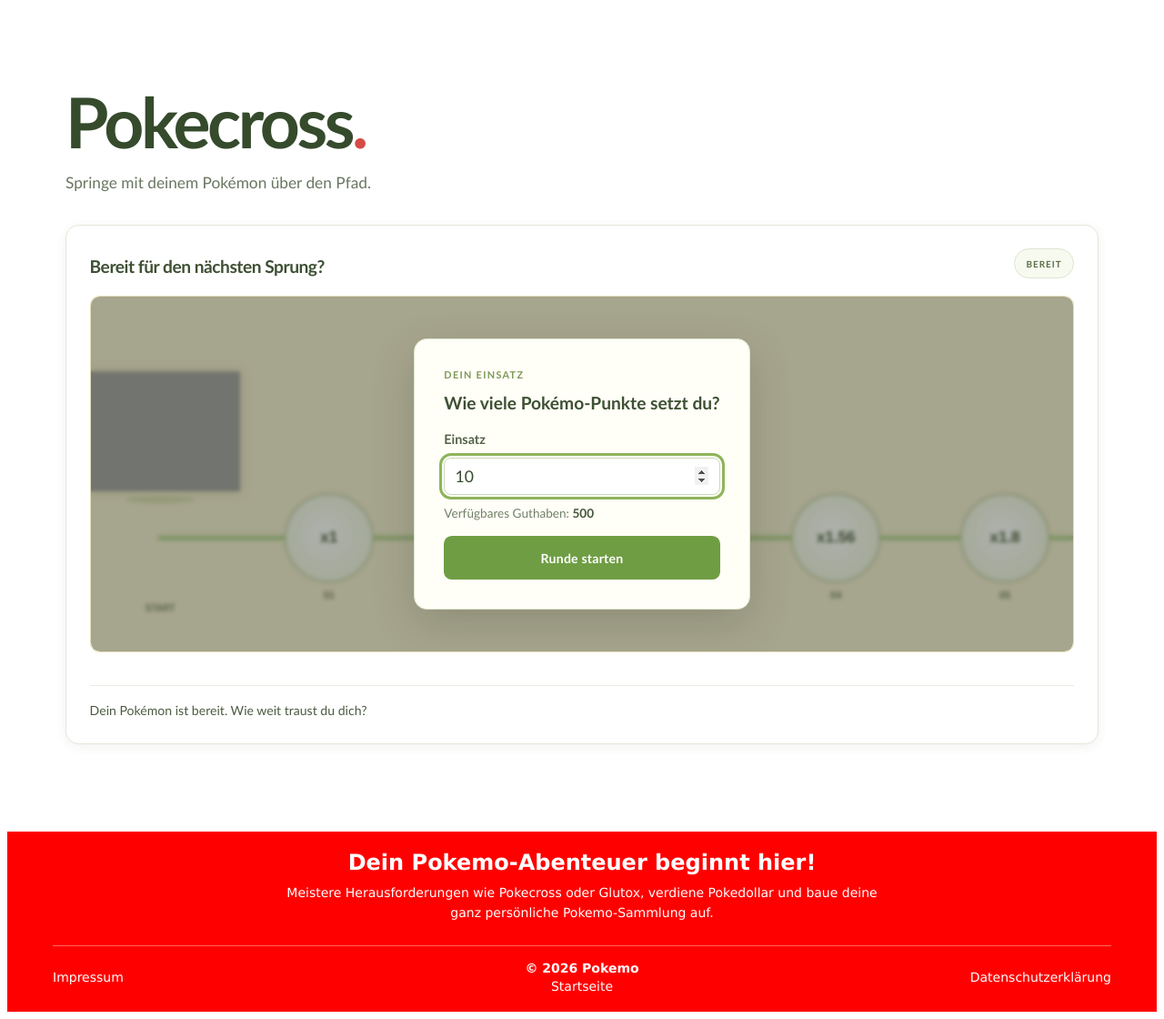
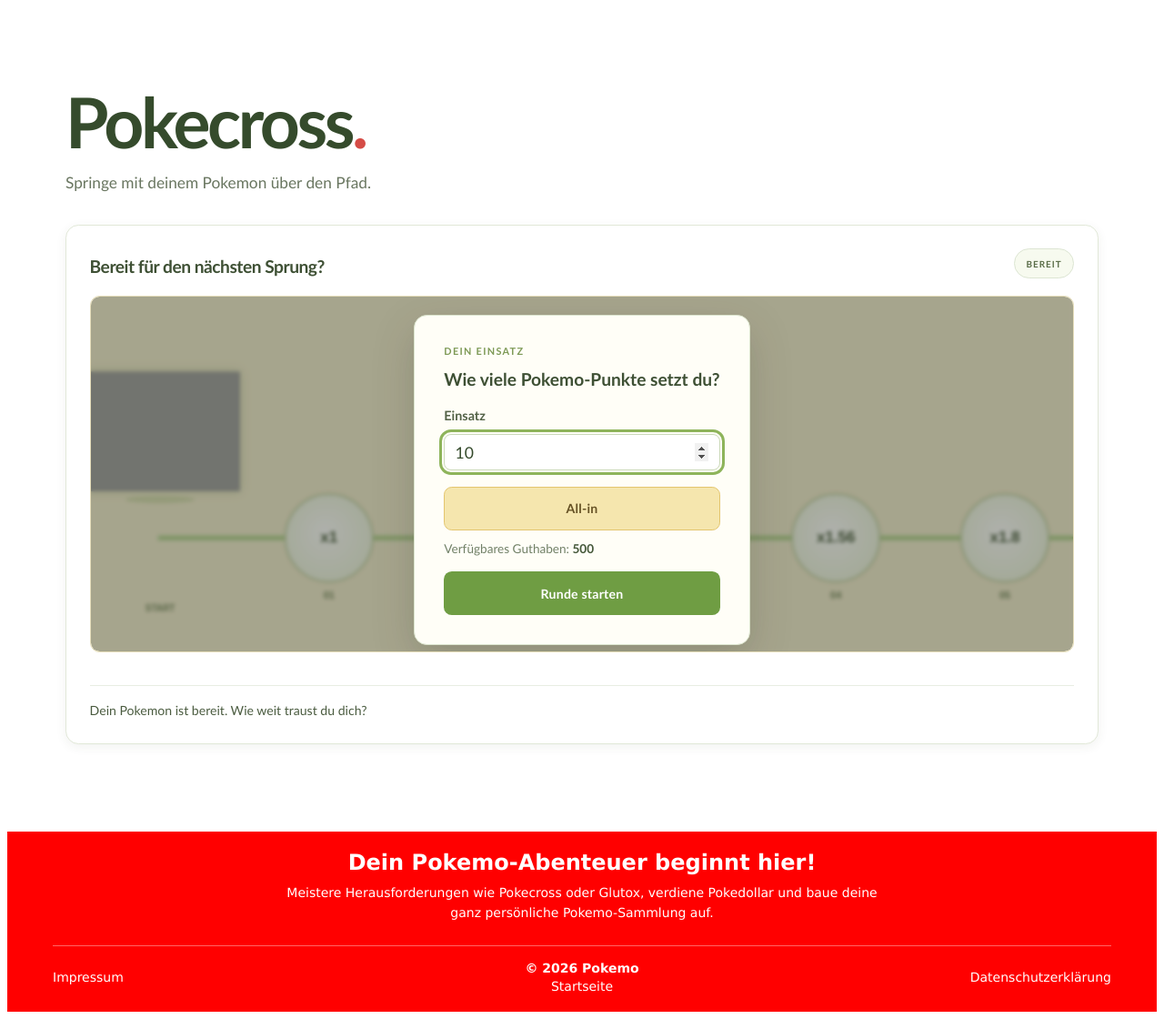
Before and after one commit to SebastianBany/MT_SP_Pokemo, a Node server app: page /pokecross in a window 1280 px wide. Shown: the part 111-1231 px from the top of the page at 91% size. Run offline with Node 20, Linux system fonts and the light colour scheme; some libraries are stand-ins or nearby versions.

Commit message:
Improve Pokecross gameplay
Co-authored-by: Copilot <223556219+Copilot@users.noreply.github.com>

```diff
--- a/Mt_SP_Pokemo/public/javascripts/pokeapi.js
+++ b/Mt_SP_Pokemo/public/javascripts/pokeapi.js
@@ -21,7 +21,7 @@
             const request = fetch(url)
                 .then((response) => {
                     if (!response.ok) {
-                        throw new Error(`PokéAPI request failed with status ${response.status}.`);
+                        throw new Error(`PokeAPI request failed with status ${response.status}.`);
                     }
                     return response.json();
                 })
--- a/Mt_SP_Pokemo/public/javascripts/pokecross.js
+++ b/Mt_SP_Pokemo/public/javascripts/pokecross.js
@@ -12,21 +12,24 @@
     const crossButton = document.getElementById('crossButton');
     const exitButton = document.getElementById('exitButton');
     const stakeInput = document.getElementById('stakeAmount');
+    const allInButton = document.getElementById('allInButton');
     const betPanel = document.getElementById('gameBet');
     const availablePoints = document.getElementById('availablePoints');
     const status = document.getElementById('gameStatus');
     const gameStateLabel = document.getElementById('gameStateLabel');
     const payoutAnimation = document.getElementById('payoutAnimation');
     const payoutAmount = document.getElementById('payoutAmount');
+    const gameOverOverlay = document.getElementById('gameOverOverlay');
+    const restartButton = document.getElementById('restartGame');
 
     if (!canvas || !canvasContainer || !startButton || !crossButton || !exitButton
-        || !stakeInput || !betPanel || !availablePoints || !status || !gameStateLabel
-        || !payoutAnimation || !payoutAmount) {
+        || !stakeInput || !allInButton || !betPanel || !availablePoints || !status || !gameStateLabel
+        || !payoutAnimation || !payoutAmount || !gameOverOverlay || !restartButton) {
         throw new Error('Pokecross is missing required game elements.');
     }
 
     if (!window.PokemoPoints || !window.PokemoProfile) {
-        throw new Error('Pokecross requires the shared Pokémo profile and points services.');
+        throw new Error('Pokecross requires the shared Pokemo profile and points services.');
     }
 
     const context = canvas.getContext('2d');
@@ -256,17 +259,19 @@
 
     function updateInterface() {
         const isPlaying = gameState === 'playing';
-        const isRoundActive = isPlaying || gameState === 'losing' || gameState === 'cashing-out';
+        const isRoundActive = isPlaying || gameState === 'losing' || gameState === 'cashing-out'
+            || gameState === 'game-over';
         const balance = window.PokemoPoints.getBalance();
         const stake = stakeForRound();
         const labels = {
-            loading: 'POKÉMON LÄDT',
+            loading: 'POKEMON LÄDT',
             ready: 'BEREIT',
             playing: 'RUN LÄUFT',
             losing: 'ABSTURZ',
             'cashing-out': 'GEWINN',
             lost: 'RUN BEENDET',
             'cashed-out': 'AUSGESTIEGEN',
+            'game-over': 'GAME OVER',
             'load-error': 'OFFLINE'
         };
 
@@ -277,13 +282,15 @@
         payoutAnimation.hidden = gameState !== 'cashing-out';
         availablePoints.textContent = balance.toLocaleString('de-DE');
         stakeInput.max = String(Math.floor(balance));
+        allInButton.disabled = Math.floor(balance) < 1;
         startButton.disabled = gameState === 'loading'
             || (gameState !== 'load-error' && (!pokemonReady || stake === null || stake > balance));
         startButton.textContent = gameState === 'loading'
-            ? 'Pokémon wird geladen ...'
+            ? 'Pokemon wird geladen ...'
             : gameState === 'load-error'
-                ? 'Pokémon erneut laden'
+                ? 'Pokemon erneut laden'
                 : gameState === 'ready' ? 'Runde starten' : 'Neue Runde';
+        gameOverOverlay.hidden = gameState !== 'game-over';
         crossButton.disabled = Boolean(animation) || position >= circleCount;
         exitButton.disabled = Boolean(animation);
         exitButton.textContent = `Aussteigen (x${formatMultiplier(position)})`;
@@ -301,7 +308,7 @@
 
     function loadSprite(urls, index) {
         if (index >= urls.length) {
-            return Promise.reject(new Error('No usable Pokémon sprite was returned by PokéAPI.'));
+            return Promise.reject(new Error('No usable Pokemon sprite was returned by PokeAPI.'));
         }
 
         return new Promise((resolve, reject) => {
@@ -315,11 +322,15 @@
     }
 
     function handlePokemonSpriteError(error) {
-        console.warn('Pokecross could not load the Pokémon sprite; the game will continue without it.', error);
+        console.warn('Pokecross could not load the Pokemon sprite; the game will continue without it.', error);
         pokemonReady = true;
         pokemonImage = null;
+        if (window.PokemoPoints.getBalance() === 0) {
+            enterGameOver();
+            return;
+        }
         gameState = 'ready';
-        status.textContent = 'Das Pokémon-Bild konnte nicht geladen werden. Du kannst trotzdem spielen.';
+        status.textContent = 'Das Pokemon-Bild konnte nicht geladen werden. Du kannst trotzdem spielen.';
         updateInterface();
         draw();
     }
@@ -327,7 +338,7 @@
     function loadPokemon() {
         gameState = 'loading';
         pokemonReady = false;
-        status.textContent = 'Ein Pokémon wird aus der PokéAPI geladen ...';
+        status.textContent = 'Ein Pokemon wird aus der PokeAPI geladen ...';
         updateInterface();
         draw();
 
@@ -336,8 +347,12 @@
             .then((image) => {
                 pokemonImage = image;
                 pokemonReady = true;
+                if (window.PokemoPoints.getBalance() === 0) {
+                    enterGameOver();
+                    return;
+                }
                 gameState = 'ready';
-                status.textContent = 'Dein Pokémon ist bereit. Wie weit traust du dich?';
+                status.textContent = 'Dein Pokemon ist bereit. Wie weit traust du dich?';
                 updateInterface();
                 draw();
             })
@@ -377,7 +392,7 @@
         if (Math.random() >= survivalChanceFor(position)) {
             failedJump = position;
             gameState = 'losing';
-            status.textContent = `Bei Sprung ${position} bist du abgestürzt. Deine Überlebenschance lag bei ${Math.round(survivalChanceFor(position) * 100)} %. Dein Einsatz von ${currentStake} Pokémo-Punkten ist verloren.`;
+            status.textContent = `Bei Sprung ${position} bist du abgestürzt. Deine Überlebenschance lag bei ${Math.round(survivalChanceFor(position) * 100)} %. Dein Einsatz von ${currentStake} Pokemo-Punkten ist verloren.`;
             animateFall();
             return;
         } else if (position === circleCount) {
@@ -405,6 +420,10 @@
 
             fallAnimation = null;
             gameState = 'lost';
+            if (window.PokemoPoints.getBalance() === 0) {
+                enterGameOver();
+                return;
+            }
             updateInterface();
             draw();
             stakeInput.focus();
@@ -473,13 +492,48 @@
 
             gameState = 'cashed-out';
             status.setAttribute('aria-live', 'polite');
-            status.textContent = `Du steigst mit x${multiplier} aus und erhältst ${payout.toLocaleString('de-DE')} Pokémo-Punkte.`;
+            status.textContent = `Du steigst mit x${multiplier} aus und erhältst ${payout.toLocaleString('de-DE')} Pokemo-Punkte.`;
             updateInterface();
             draw();
             stakeInput.focus();
         }
 
         requestAnimationFrame(frame);
+    }
+
+    function enterGameOver() {
+        gameState = 'game-over';
+        position = 0;
+        failedJump = null;
+        animation = null;
+        fallAnimation = null;
+        currentStake = 0;
+        stakeInput.value = '10';
+        canvas.style.transform = 'translate3d(0, 0, 0)';
+        window.PokemoPoints.reset();
+        window.PokemoProfile.reset();
+        status.textContent = 'Game Over. Dein Spielstand wurde zurückgesetzt.';
+        updateInterface();
+        draw();
+        restartButton.focus();
+    }
+
+    function restartGame() {
+        if (gameState !== 'game-over') {
+            return;
+        }
+
+        loadPokemon();
+    }
+
+    function selectAllIn() {
+        const maximumStake = Math.floor(window.PokemoPoints.getBalance());
+        if (maximumStake < 1) {
+            return;
+        }
+
+        stakeInput.value = String(maximumStake);
+        updateInterface();
     }
 
     startButton.addEventListener('click', () => {
@@ -491,10 +545,12 @@
     });
     crossButton.addEventListener('click', cross);
     exitButton.addEventListener('click', exitGame);
+    allInButton.addEventListener('click', selectAllIn);
+    restartButton.addEventListener('click', restartGame);
     stakeInput.addEventListener('input', updateInterface);
     window.addEventListener('pokemo-points-change', updateInterface);
     window.addEventListener('pokemo-starter-change', () => {
-        if (gameState !== 'playing') {
+        if (gameState !== 'playing' && gameState !== 'game-over') {
             loadPokemon();
         }
     });
--- a/Mt_SP_Pokemo/public/javascripts/pokemo-points.js
+++ b/Mt_SP_Pokemo/public/javascripts/pokemo-points.js
@@ -11,14 +11,18 @@
 
     function getBalance() {
         const balance = Number(localStorage.getItem(storageKey));
-        if (!Number.isFinite(balance) || balance < 0 || !Number.isSafeInteger(balance * 10)) {
-            throw new Error('The saved Pokémo points balance is invalid.');
+        const roundedBalance = Math.ceil(balance);
+        if (!Number.isFinite(balance) || balance < 0 || !Number.isSafeInteger(roundedBalance)) {
+            throw new Error('The saved Pokemo points balance is invalid.');
         }
-        return balance;
+        if (roundedBalance !== balance) {
+            localStorage.setItem(storageKey, String(roundedBalance));
+        }
+        return roundedBalance;
     }
 
     function formatBalance(balance) {
-        return balance.toLocaleString('de-DE', { maximumFractionDigits: 1 });
+        return balance.toLocaleString('de-DE');
     }
 
     function renderBalance() {
@@ -29,12 +33,12 @@
 
     function setBalance(balance) {
         if (typeof balance !== 'number' || !Number.isFinite(balance) || balance < 0) {
-            throw new TypeError('The Pokémo points balance must be a non-negative number.');
+            throw new TypeError('The Pokemo points balance must be a non-negative number.');
         }
 
-        const normalizedBalance = Math.round(balance * 10) / 10;
-        if (!Number.isSafeInteger(normalizedBalance * 10)) {
-            throw new RangeError('The Pokémo points balance is too large.');
+        const normalizedBalance = Math.ceil(balance);
+        if (!Number.isSafeInteger(normalizedBalance)) {
+            throw new RangeError('The Pokemo points balance is too large.');
         }
 
         localStorage.setItem(storageKey, String(normalizedBalance));
@@ -44,9 +48,14 @@
         }));
     }
 
+    function reset() {
+        setBalance(initialBalance);
+    }
+
     global.PokemoPoints = Object.freeze({
         getBalance,
-        setBalance
+        setBalance,
+        reset
     });
 
     global.addEventListener('storage', (event) => {
--- a/Mt_SP_Pokemo/public/javascripts/pokemo-profile.js
+++ b/Mt_SP_Pokemo/public/javascripts/pokemo-profile.js
@@ -15,7 +15,7 @@
 
     function setStarterPokemonId(pokemonId) {
         if (!starterPokemonIds.includes(pokemonId)) {
-            throw new RangeError('Choose one of the configured starter Pokémon.');
+            throw new RangeError('Choose one of the configured starter Pokemon.');
         }
 
         localStorage.setItem(storageKey, String(pokemonId));
@@ -24,9 +24,14 @@
         }));
     }
 
+    function reset() {
+        setStarterPokemonId(defaultStarterPokemonId);
+    }
+
     global.PokemoProfile = Object.freeze({
         starterPokemonIds,
         getStarterPokemonId,
-        setStarterPokemonId
+        setStarterPokemonId,
+        reset
     });
 })(window);
--- a/Mt_SP_Pokemo/public/stylesheets/pokecross.css
+++ b/Mt_SP_Pokemo/public/stylesheets/pokecross.css
@@ -773,6 +848,17 @@
   background: #edda91;
 }
 
+.pokecross-button-all-in {
+  border-color: #e3c56f;
+  background: #f5e6ae;
+  color: #665225;
+}
+
+.pokecross-button-all-in:hover:not(:disabled) {
+  background: #edda91;
+  filter: none;
+}
+
 .pokecross-button:focus-visible {
   outline-color: #8eb45b;
 }
--- a/Mt_SP_Pokemo/views/impressum.ejs
+++ b/Mt_SP_Pokemo/views/impressum.ejs
@@ -38,7 +38,7 @@
 
     <h3>Urheberrecht und Hinweis zu Pokemo</h3>
     <p>
-        Pokémon sowie alle verwendeten Pokémon-Namen und -Charaktere
+        Pokemon sowie alle verwendeten Pokemon-Namen und -Charaktere
         sind eingetragene Marken von Nintendo, Creatures Inc.
         und GAME FREAK inc.
     </p>
@@ -46,7 +46,7 @@
     <p>
         Dieses Projekt ist ein nicht-kommerzielles Fan- und Schulprojekt.
         Es steht in keiner offiziellen Verbindung zu Nintendo,
-        Game Freak oder The Pokémon Company und wird von diesen
+        Game Freak oder The Pokemon Company und wird von diesen
         weder unterstützt noch gesponsert.
     </p>
 
--- a/Mt_SP_Pokemo/views/pokecross.ejs
+++ b/Mt_SP_Pokemo/views/pokecross.ejs
@@ -3,7 +3,7 @@
         <header class="game-heading">
             <div>
                 <h1>Pokecross<span class="heading-accent">.</span></h1>
-                <p class="game-subtitle">Springe mit deinem Pokémon über den Pfad.</p>
+                <p class="game-subtitle">Springe mit deinem Pokemon über den Pfad.</p>
             </div>
         </header>
 
@@ -12,26 +12,27 @@
                 <div>
                     <h2>Bereit für den nächsten Sprung?</h2>
                 </div>
-                <span class="state-chip" id="gameStateLabel" data-state="loading">POKÉMON LÄDT</span>
+                <span class="state-chip" id="gameStateLabel" data-state="loading">POKEMON LÄDT</span>
             </header>
 
             <div class="canvas-container">
-                <canvas id="canvasPokecross" width="1280" height="460" role="img" aria-label="Spielfeld mit 22 Sprüngen, fünf sichtbaren Feldern, sinkender Überlebenschance und deinem Pokémon">
+                <canvas id="canvasPokecross" width="1280" height="460" role="img" aria-label="Spielfeld mit 22 Sprüngen, fünf sichtbaren Feldern, sinkender Überlebenschance und deinem Pokemon">
                     Dein Browser unterstützt das Canvas-Element nicht.
                 </canvas>
                 <div class="payout-animation" id="payoutAnimation" aria-hidden="true" hidden>
                     <span class="payout-animation-label">GEWONNEN</span>
                     <strong id="payoutAmount">+0</strong>
-                    <small>Pokémo-Punkte</small>
+                    <small>Pokemo-Punkte</small>
                 </div>
                 <div class="game-bet game-bet-overlay" id="gameBet" role="dialog" aria-modal="true" aria-labelledby="gameBetTitle">
                     <section class="game-bet-card">
                         <span class="game-bet-kicker">DEIN EINSATZ</span>
-                        <h3 id="gameBetTitle">Wie viele Pokémo-Punkte setzt du?</h3>
+                        <h3 id="gameBetTitle">Wie viele Pokemo-Punkte setzt du?</h3>
                         <label for="stakeAmount">Einsatz</label>
                         <input id="stakeAmount" type="number" min="1" step="1" value="10" inputmode="numeric" autofocus>
+                        <button class="pokecross-button pokecross-button-all-in" id="allInButton" type="button">All-in</button>
                         <p class="game-bet-balance">Verfügbares Guthaben: <strong id="availablePoints">100</strong></p>
-                        <button class="pokecross-button pokecross-button-start" id="startGame" type="button" disabled>Pokémon wird geladen ...</button>
+                        <button class="pokecross-button pokecross-button-start" id="startGame" type="button" disabled>Pokemon wird geladen ...</button>
                     </section>
                 </div>
             </div>
@@ -42,8 +43,16 @@
             </div>
 
             <div class="game-panel-footer">
-                <p class="game-status" id="gameStatus" role="status" aria-live="polite">Dein Pokémon wird aus der PokéAPI geladen.</p>
+                <p class="game-status" id="gameStatus" role="status" aria-live="polite">Dein Pokemon wird aus der PokeAPI geladen.</p>
             </div>
         </section>
     </section>
 </main>
+<div class="game-over-overlay" id="gameOverOverlay" role="alertdialog" aria-modal="true" aria-labelledby="gameOverTitle" hidden>
+    <section class="game-over-card">
+        <span class="game-over-kicker">DEIN GUTHABEN IST AUFGEBRAUCHT</span>
+        <h2 id="gameOverTitle">GAME OVER</h2>
+        <p>Dein Spielstand wurde zurückgesetzt. Starte mit deinem Starter-Pokemon und frischen Pokemo-Punkten neu.</p>
+        <button class="pokecross-button pokecross-button-start" id="restartGame" type="button">Von vorne anfangen</button>
+    </section>
+</div>
```
Also changed, not shown: other parts of Mt_SP_Pokemo/public/stylesheets/pokecross.css (+76 -1 lines).
